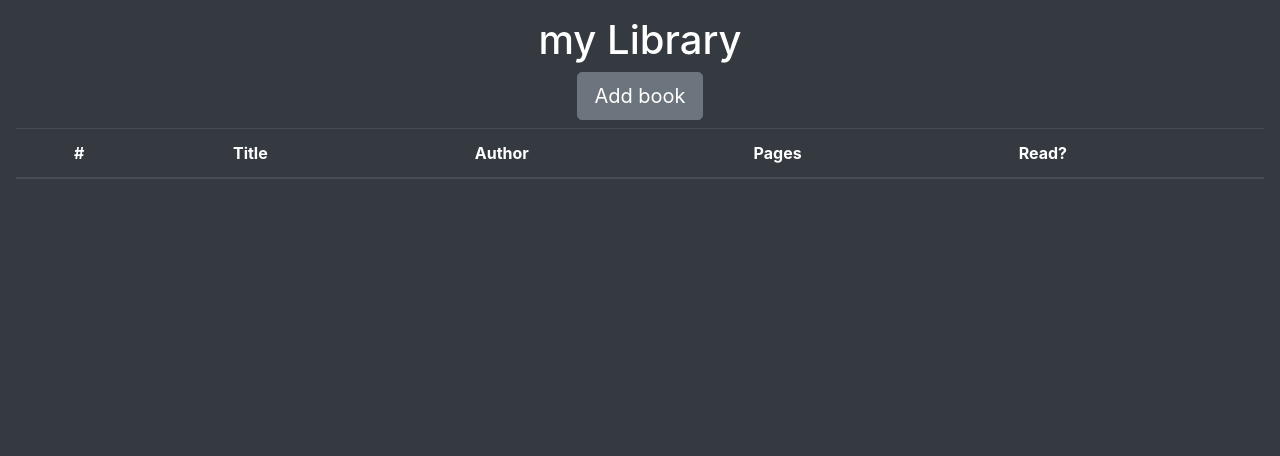
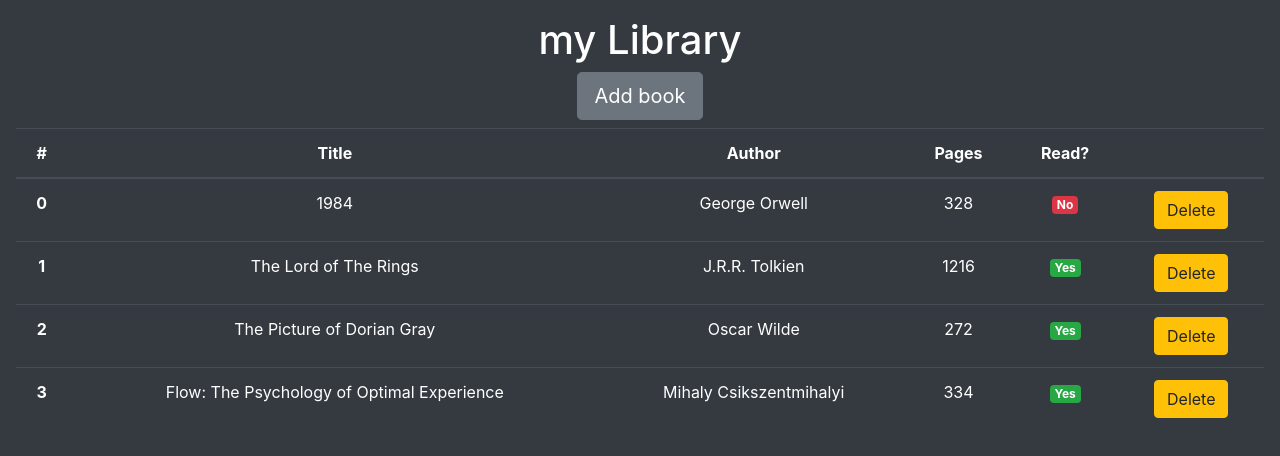
Before and after one commit to Ghanna96/Library-ReactJS, a React (Create React App) app: page / in a window 1280 px wide. Shown: the top 456 px of the page. Built offline with nearby package versions, Linux system fonts and the light colour scheme.

Commit message:
fixed bug in deleting books, push to github

```diff
--- a/src/App.js
+++ b/src/App.js
@@ -4,6 +4,32 @@ import Form from './form';
 import Container from './container';
 import './App.css';
 import 'bootstrap/dist/css/bootstrap.min.css';
+const exampleBooks = [
+	{
+		title: '1984',
+		author: 'George Orwell',
+		pages: 328,
+		read: false
+	},
+	{
+		title: 'The Lord of The Rings',
+		author: 'J.R.R. Tolkien',
+		pages: 1216,
+		read: true
+	},
+	{
+		title: 'The Picture of Dorian Gray ',
+		author: 'Oscar Wilde',
+		pages: 272,
+		read: true
+	},
+	{
+		title: 'Flow: The Psychology of Optimal Experience',
+		author: 'Mihaly Csikszentmihalyi',
+		pages: 334,
+		read: true
+	}
+];
 class App extends Component {
 	constructor(props) {
 		super(props);
@@ -30,29 +56,27 @@ class App extends Component {
 			form: { title: '', author: '', pages: '', read: '' },
 			library: lib
 		});
-		this.updateStorage();
-		console.log('books:', this.state.library);
+		this.updateStorage(lib);
 	};
 	handleStatus = i => {
 		const updateBook = this.state.library;
 		updateBook[i].read = !updateBook[i].read;
-		console.log(updateBook[i].read);
 		this.setState({ library: updateBook });
-		this.updateStorage();
+		this.updateStorage(updateBook);
 	};
-	handleRemove = i => {
-		const updateBook = this.state.library.slice();
-		updateBook.splice(i, 1);
+	handleRemove = title => {
+		const updateBook = this.state.library.filter(x => x.title !== title);
+		// updateBook.splice(i, 1);
 		this.setState({ library: updateBook });
-		this.updateStorage();
+		this.updateStorage(updateBook);
 	};
 	componentDidMount() {
 		const storage = JSON.parse(localStorage.getItem('library'));
-		const library = storage ? storage : [];
+		const library = storage ? storage : exampleBooks;
 		this.setState({ library: library });
 	}
-	updateStorage = () => {
-		const library = this.state.library.slice();
+	updateStorage = library => {
+		console.log(library);
 		localStorage.setItem('library', JSON.stringify(library));
 	};
 	render() {
@@ -60,6 +84,11 @@ class App extends Component {
 		return (
 			<div className='App'>
 				<Header formSwap={this.handleForm} />
+				<Container
+					library={library}
+					changeStatus={this.handleStatus}
+					remove={this.handleRemove}
+				/>
 				<Form
 					onSubmit={this.handleSubmit}
 					onChange={this.handleChange}
@@ -67,11 +96,6 @@ class App extends Component {
 					formSwap={this.handleForm}
 					formShow={this.state.showForm}
 				/>
-				<Container
-					library={library}
-					changeStatus={this.handleStatus}
-					remove={this.handleRemove}
-				/>
 			</div>
 		);
 	}
--- a/src/container.jsx
+++ b/src/container.jsx
@@ -6,7 +6,7 @@ function Container(props) {
 	const books = library.map((obj, i) => (
 		<Book
 			key={i}
-			index={i + 1}
+			index={i}
 			title={obj.title}
 			author={obj.author}
 			pages={obj.pages}
@@ -15,7 +15,7 @@ function Container(props) {
 				changeStatus(i);
 			}}
 			removeBook={() => {
-				remove(i);
+				remove(obj.title);
 			}}
 		/>
 	));
```
